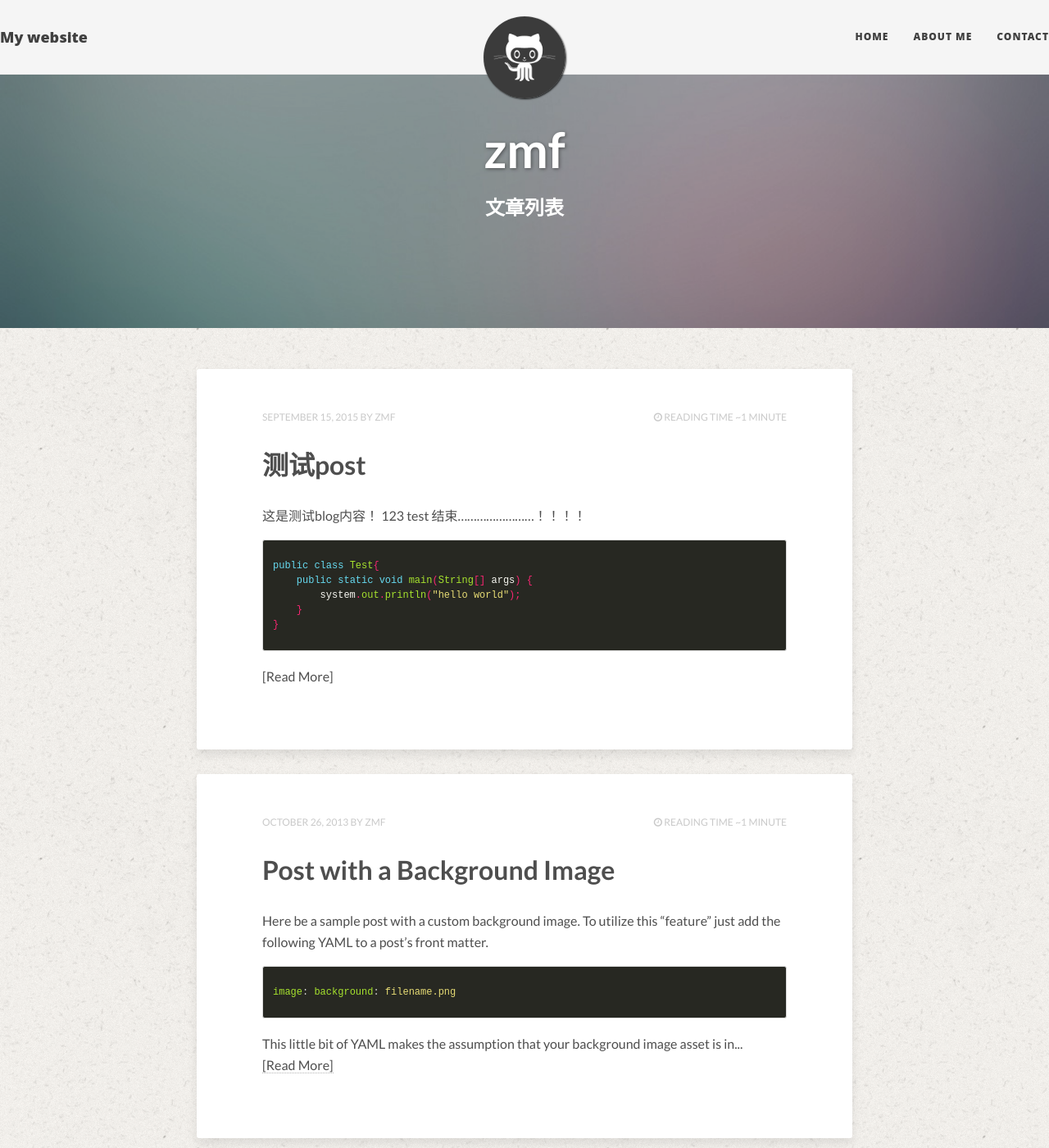
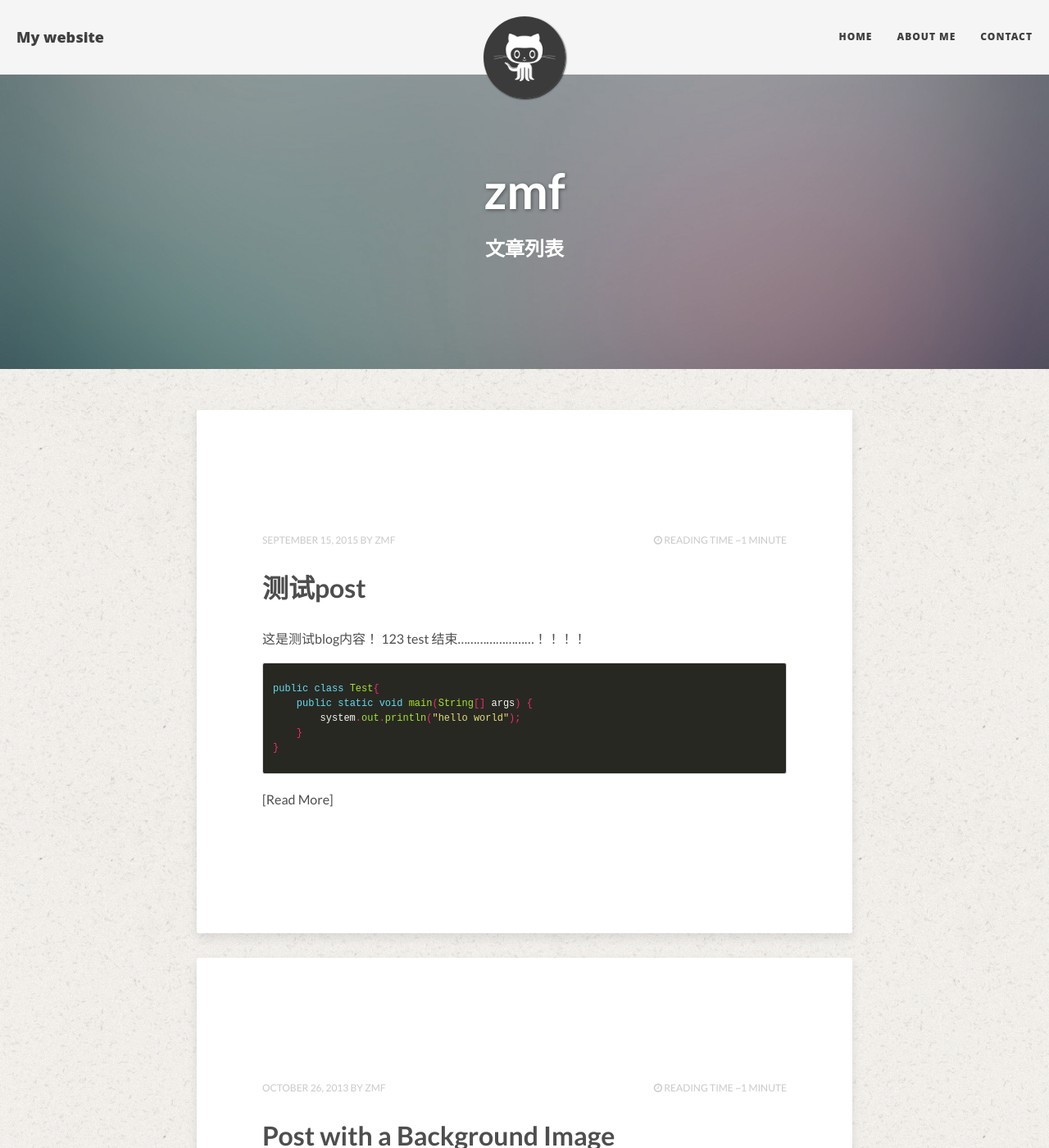
Before and after one commit to MinfeiZhou/MinfeiZhou.github.io, a Jekyll site: the page built from index.html, in a window 1280 px wide and 1400 px high. Shown: the whole window at 82% size. Built offline with Jekyll 4.4.1, drawn with Linux system fonts in a browser that asks for light colours; the list of posts is cut into pages by our own code.

Commit message:
优化显示效果
body距离nav的距离

```diff
--- a/_includes/head.html
+++ b/_includes/head.html
@@ -39,6 +39,7 @@
 <link rel="stylesheet" href="{{ site.url }}/assets/css/main.css">
 
 <!-- 引入新的nav - css -->
+<link rel="stylesheet" href="{{ site.url }}/assets/css/main_custom.css">
 <link rel="stylesheet" href="{{ site.url }}/assets/css/nav.css">
 
 <!-- Webfonts -->
--- /dev/null
+++ b/assets/css/main_custom.css
@@ -0,0 +1,10 @@
+body {
+    margin-top: 50px;
+}
+
+.entry::before, .entry::after, .hentry::before, .hentry::after {
+    content: "";
+    display: table;
+    line-height: 0;
+    margin-top: 100px;
+}
--- a/assets/css/nav.css
+++ b/assets/css/nav.css
@@ -27,14 +27,14 @@
 
 @media only screen and (min-width: 768px) {
   .navbar-custom {
-    padding: 20px 0;
+    padding: 20px;
     -webkit-transition: background .5s ease-in-out,padding .5s ease-in-out;
     -moz-transition: background .5s ease-in-out,padding .5s ease-in-out;
     transition: background .5s ease-in-out,padding .5s ease-in-out;
   }
 
   .navbar-custom.top-nav-short {
-    padding: 0;
+    padding: 0 20px;
   }
 }
 
```
Also changed, not shown: _sass/_page.scss (line endings or trailing spaces), assets/css/bootstrap.min.css.
